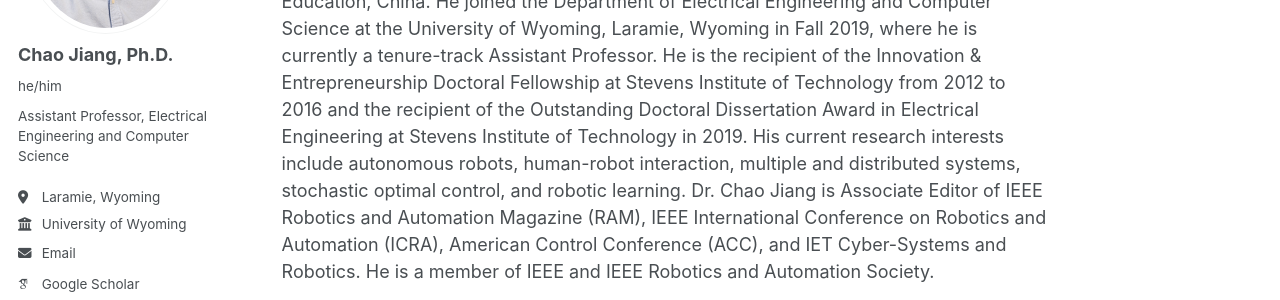
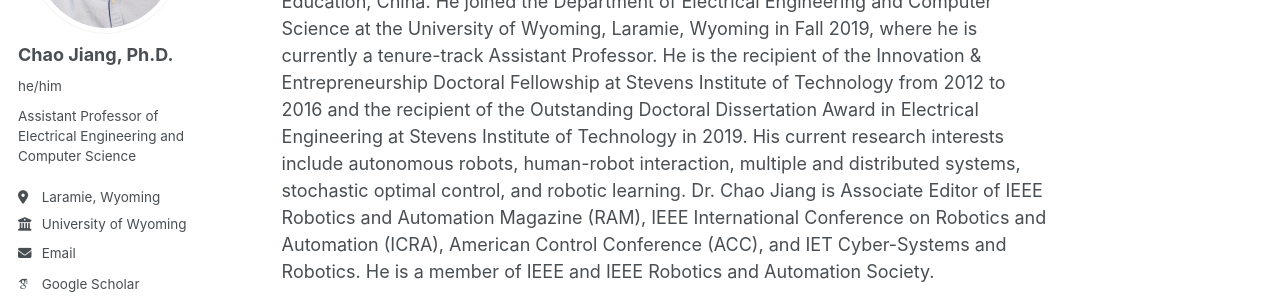
Before and after one commit to cjiang6/cjiang6.github.io, a Jekyll site: the page built from _pages/about.md, in a window 1280 px wide. Shown: the part 295-595 px from the top of the page. Built offline with Jekyll 4.4.1, drawn with Linux system fonts in a browser that asks for light colours; some web fonts are replaced.

```diff
--- a/_config.yml
+++ b/_config.yml
@@ -24,7 +24,7 @@ author:
   avatar           : "cjiang-photo.jpg"
   name             : "Chao Jiang, Ph.D."
   pronouns         : "he/him" # example: "she/her"
-  bio              : "Assistant Professor, Electrical Engineering and Computer Science"
+  bio              : "Assistant Professor of Electrical Engineering and Computer Science"
   location         : "Laramie, Wyoming"
   employer         : "University of Wyoming"
   uri              : # URL
```
